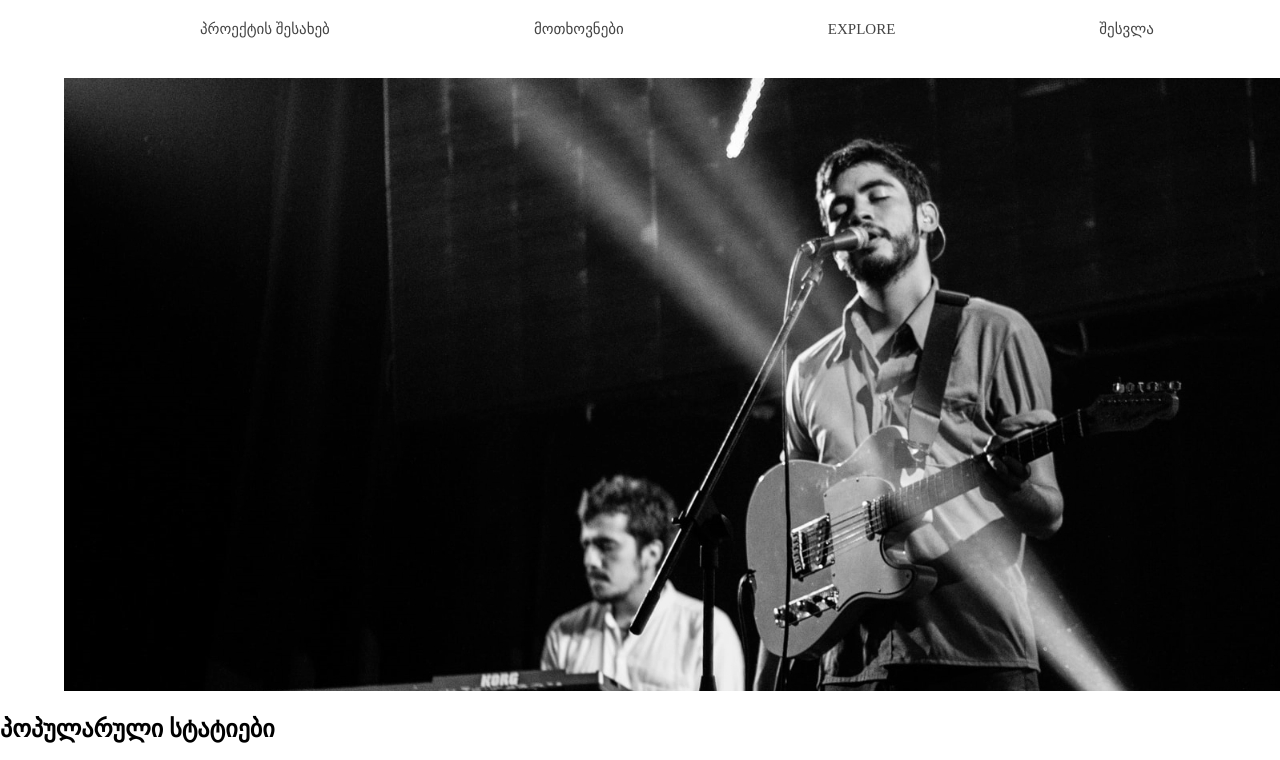
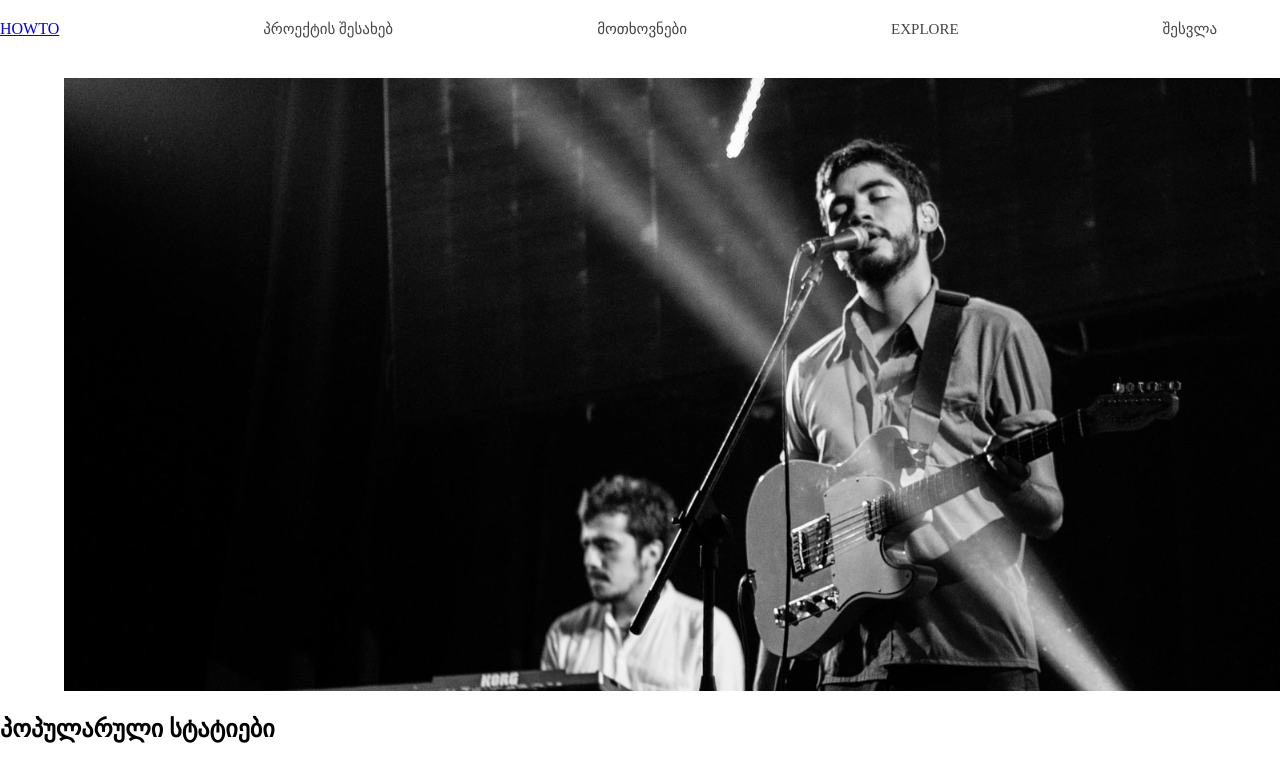
Before and after one commit to NinoAnania/NewRules, a plain HTML site: page index.html in a window 1280 px wide. Shown: the top 760 px of the page. Drawn offline with Linux system fonts and the light colour scheme.

Commit message:
add logo

```diff
--- a/index.html
+++ b/index.html
@@ -8,6 +8,7 @@
 </head>
 <body>
     <header>
+        <a href="index.html">HOWTO</a>
      <nav>
         <ul>
             <li><a href="#">პროექტის შესახებ</a></li>
```
